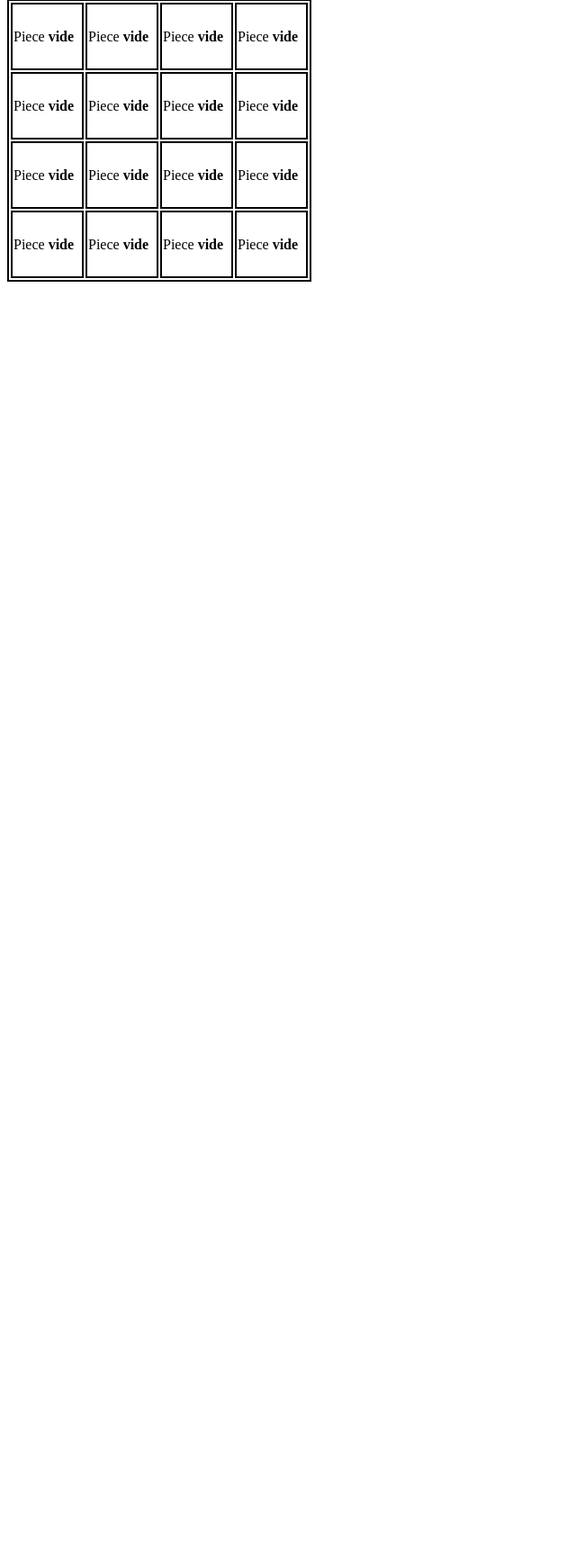
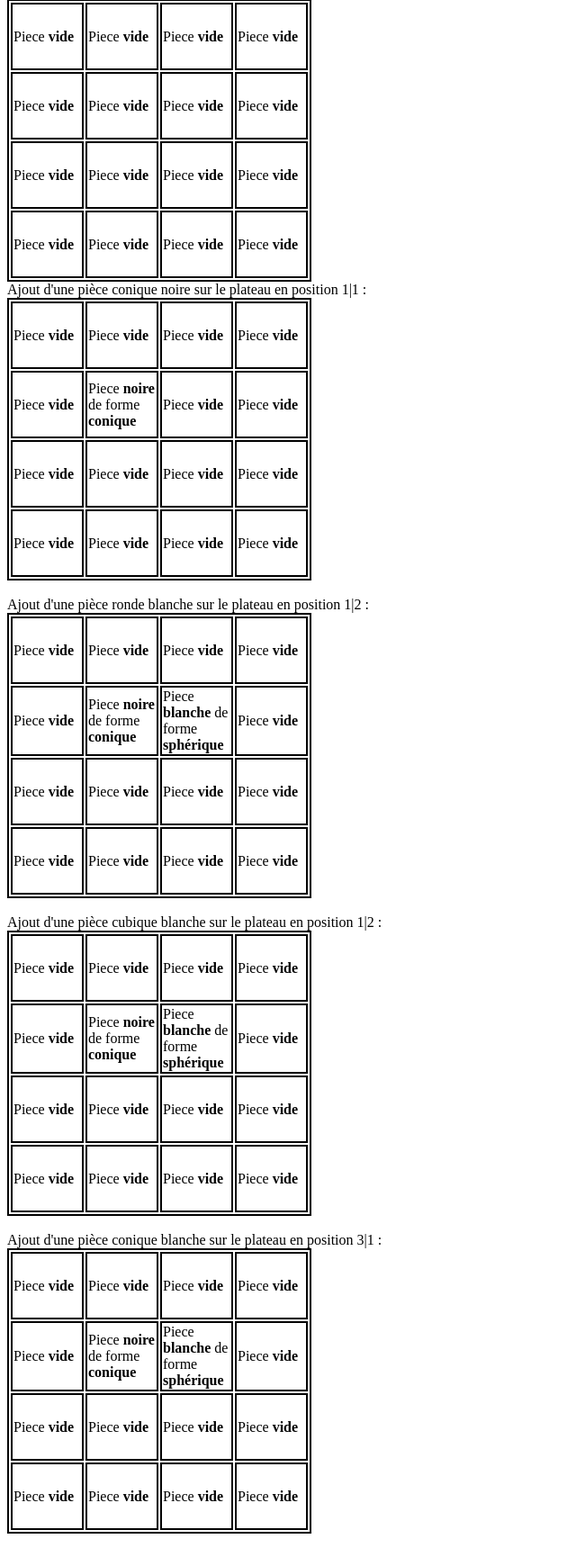
Before and after one commit to Adzerty/php-tp-1, a PHP site: page /testQuantik.php in a window 1280 px wide. Shown: the part 257-1987 px from the top of the page at 90% size, without its empty margins (0-640 px from the left). Before the commit the page ends 570 px from the top, so only its background shows below. Run offline with PHP 8.4, Linux system fonts and the light colour scheme.

Commit message:
Feat : ajout de quelques tests -ajout d'une piece -ajout d'une piece d'une autre couleur -ajout d'une piece au meme endroit qu'une autre -ajout d'une piece de meme forme quune piece adverse sur la meme colonne

```diff
--- a/ActionQuantik.php
+++ b/ActionQuantik.php
@@ -34,14 +34,19 @@ class ActionQuantik
 
     public function isValidatePose(int $rowNum,int $colNum,PieceQuantik $piece):bool
     {
-        return  self::isPieceValidate($this->plateau->getRow($rowNum), $piece) &&
-                self::isPieceValidate($this->plateau->getCol($colNum), $piece) &&
+        return  $this->plateau->getPiece($rowNum, $colNum)->getForme() == 0    && // emplacement vide
+                self::isPieceValidate($this->plateau->getRow($rowNum), $piece) && // peut être placée sur la ligne
+                self::isPieceValidate($this->plateau->getCol($colNum), $piece) && // peut être placée sur la colonne
                 self::isPieceValidate($this->plateau->getCorner(
-                            PlateauQuantik::getCornerFromCoord($rowNum, $colNum)), $piece);
+                            PlateauQuantik::getCornerFromCoord($rowNum, $colNum)), $piece); //peut être placée sur le coin
     }
 
     public function posePiece(int $rowNum,int $colNum,PieceQuantik $piece)
-    {}
+    {
+        if($this->isValidatePose($rowNum, $colNum, $piece)){
+            $this->plateau->setPiece($rowNum, $colNum, $piece);
+        }
+    }
 
     /**
      * @return string
--- a/PlateauQuantik.php
+++ b/PlateauQuantik.php
@@ -95,7 +95,8 @@ class PlateauQuantik
     {
         $retour = "<table style='border: 2px solid #000'>\n\t";
         for ($i=0;$i<self::NBROWS;$i++){
-            $retour.="<tr>";
+            $retour.="<tr
+>";
             for ($j=0;$j<self::NBCOLS;$j++){
                 $retour .= "\n\t\t<td style='border: 2px solid #000; width: 75px; height:75px'>".$this->cases[$i]->getPieceQuantik($j)."</td>";
             }
--- a/testQuantik.php
+++ b/testQuantik.php
@@ -2,6 +2,7 @@
 include_once("PieceQuantik.php");
 include_once("ArrayPieceQuantik.php");
 include_once("PlateauQuantik.php");
+include_once("ActionQuantik.php");
 
 echo "Création d'une pièce noire cubique : ";
 $piece_cube_noir = PieceQuantik::initBlackCube();
@@ -24,3 +25,24 @@ echo "Création d'un plateau de jeu : \n";
 $plateau = new PlateauQuantik();
 
 echo $plateau."\n";
+
+echo "Ajout d'une pièce conique noire sur le plateau en position 1|1 : \n";
+$action = new ActionQuantik($plateau);
+$action->posePiece(1,1, PieceQuantik::initBlackCone());
+
+echo $plateau."\n<br>";
+
+echo "Ajout d'une pièce ronde blanche sur le plateau en position 1|2 : \n";
+$action->posePiece(1,2, PieceQuantik::initWhiteSphere());
+
+echo $plateau."\n<br>";
+
+echo "Ajout d'une pièce cubique blanche sur le plateau en position 1|2 : \n";
+$action->posePiece(1,2, PieceQuantik::initWhiteCube());
+
+echo $plateau."\n<br>";
+
+echo "Ajout d'une pièce conique blanche sur le plateau en position 3|1 : \n";
+$action->posePiece(3,1, PieceQuantik::initWhiteCone());
+
+echo $plateau."\n<br>";
```
